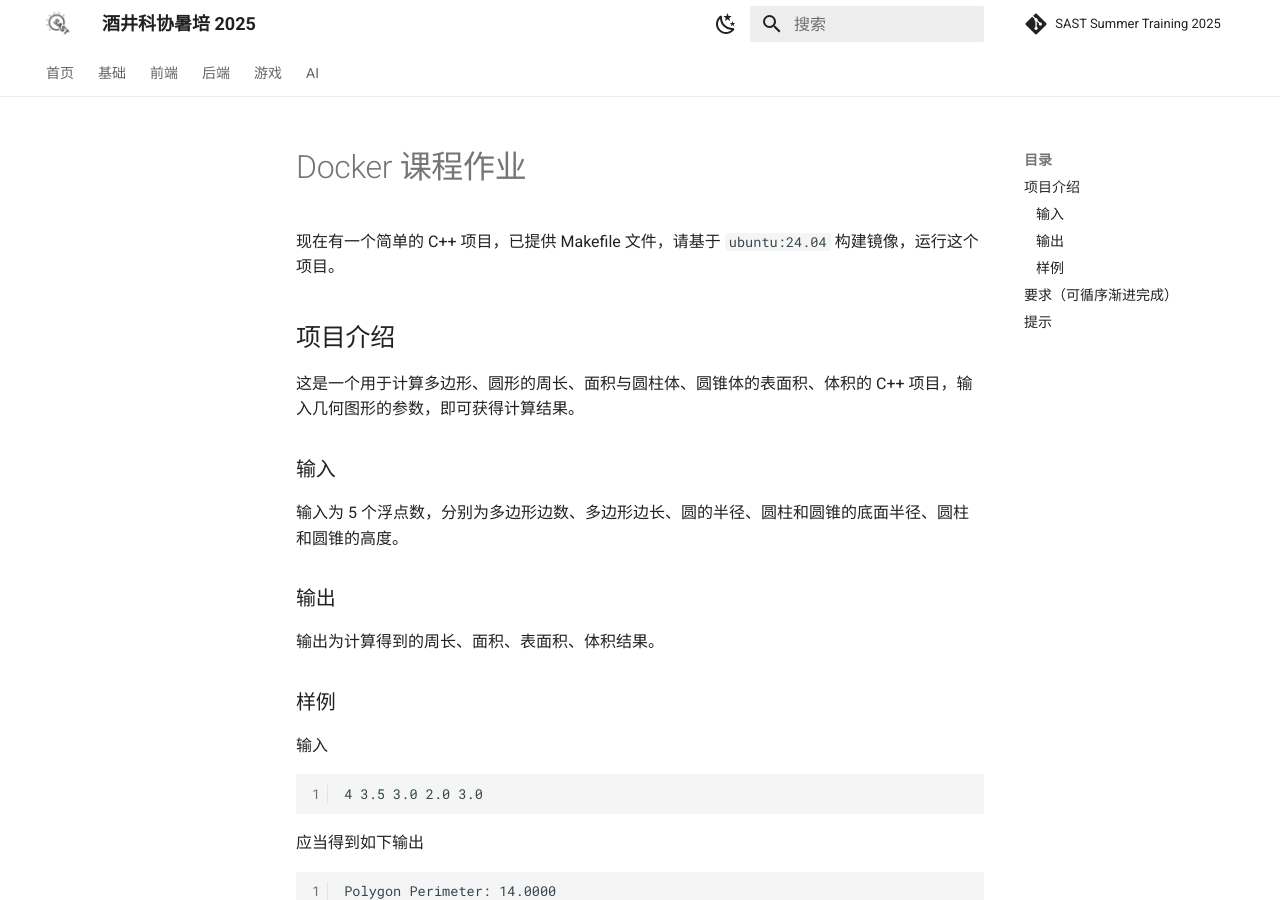
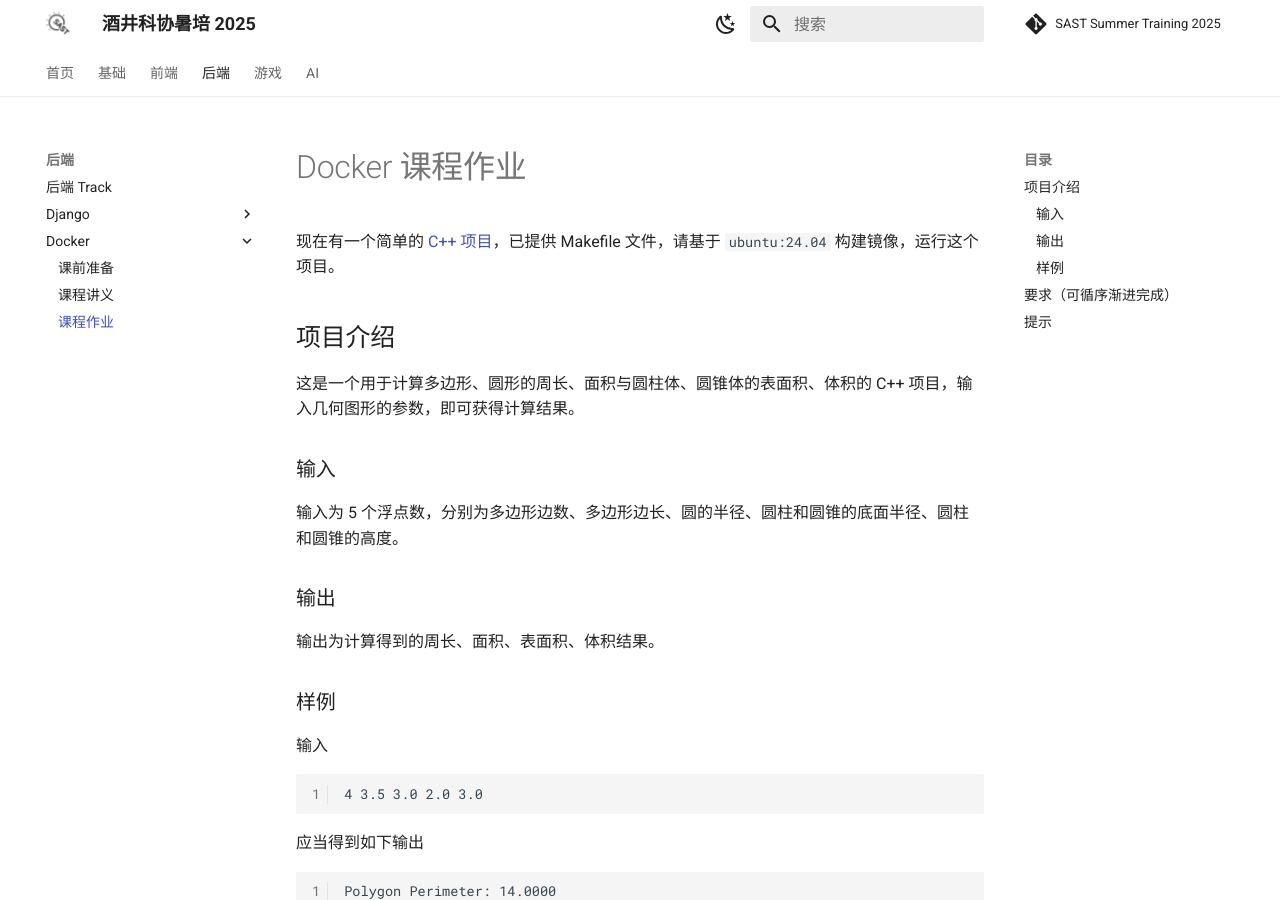
Before and after one commit to sast-summer-training-2025/sast-summer-training-2025.github.io, an MkDocs documentation site: the page built from docs/backend/docker/homework.md, in a window 1280 px wide and 900 px high. Built offline with MkDocs 1.6.1 and Material for MkDocs 9.7.7, drawn with Linux system fonts in a browser that asks for light colours; comment, search, counter and statistics services are not loaded; some of the changed lines change nothing that is shown.

Commit message:
add index

```diff
--- a/docs/backend/docker/homework.md
+++ b/docs/backend/docker/homework.md
@@ -1,6 +1,6 @@
 # Docker 课程作业
 
-现在有一个简单的 C++ 项目，已提供 Makefile 文件，请基于 `ubuntu:24.04` 构建镜像，运行这个项目。
+现在有一个简单的 [C++ 项目](https://github.com/sast-summer-training-2025/docker-hw)，已提供 Makefile 文件，请基于 `ubuntu:24.04` 构建镜像，运行这个项目。
 
 ## 项目介绍
 
--- a/mkdocs.yml
+++ b/mkdocs.yml
@@ -115,6 +115,10 @@ nav:
       - 课前准备: backend/django/prepare.md
       - 课程讲义: backend/django/note.md
       - 演示代码: https://github.com/sast-summer-training-2025/django-demo
+    - Docker:
+      - 课前准备: backend/docker/prepare.md
+      - 课程讲义: backend/docker/note.md
+      - 课程作业: backend/docker/homework.md
   - 游戏:
     - unity/index_unity.md
   - AI:
```
